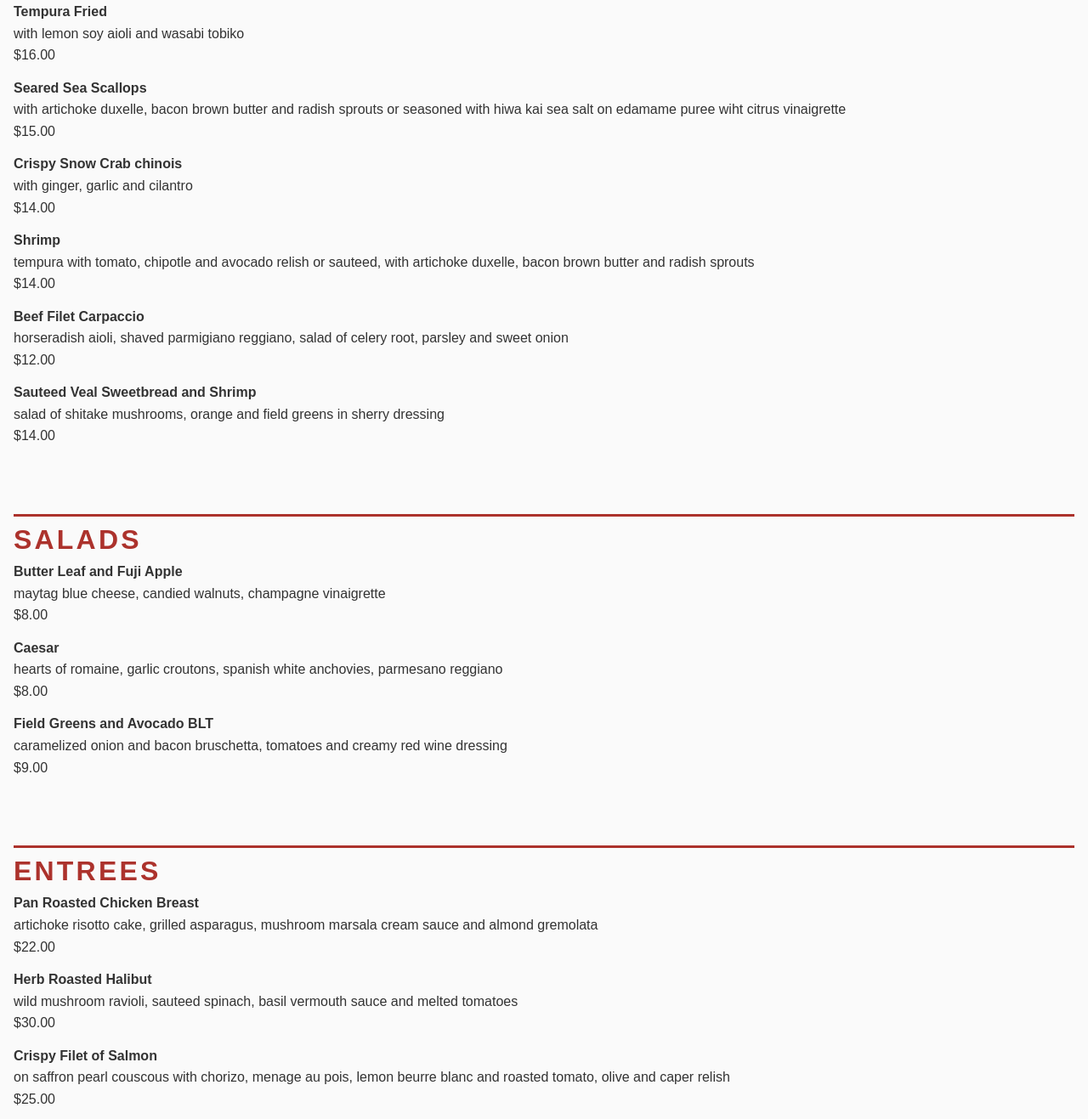
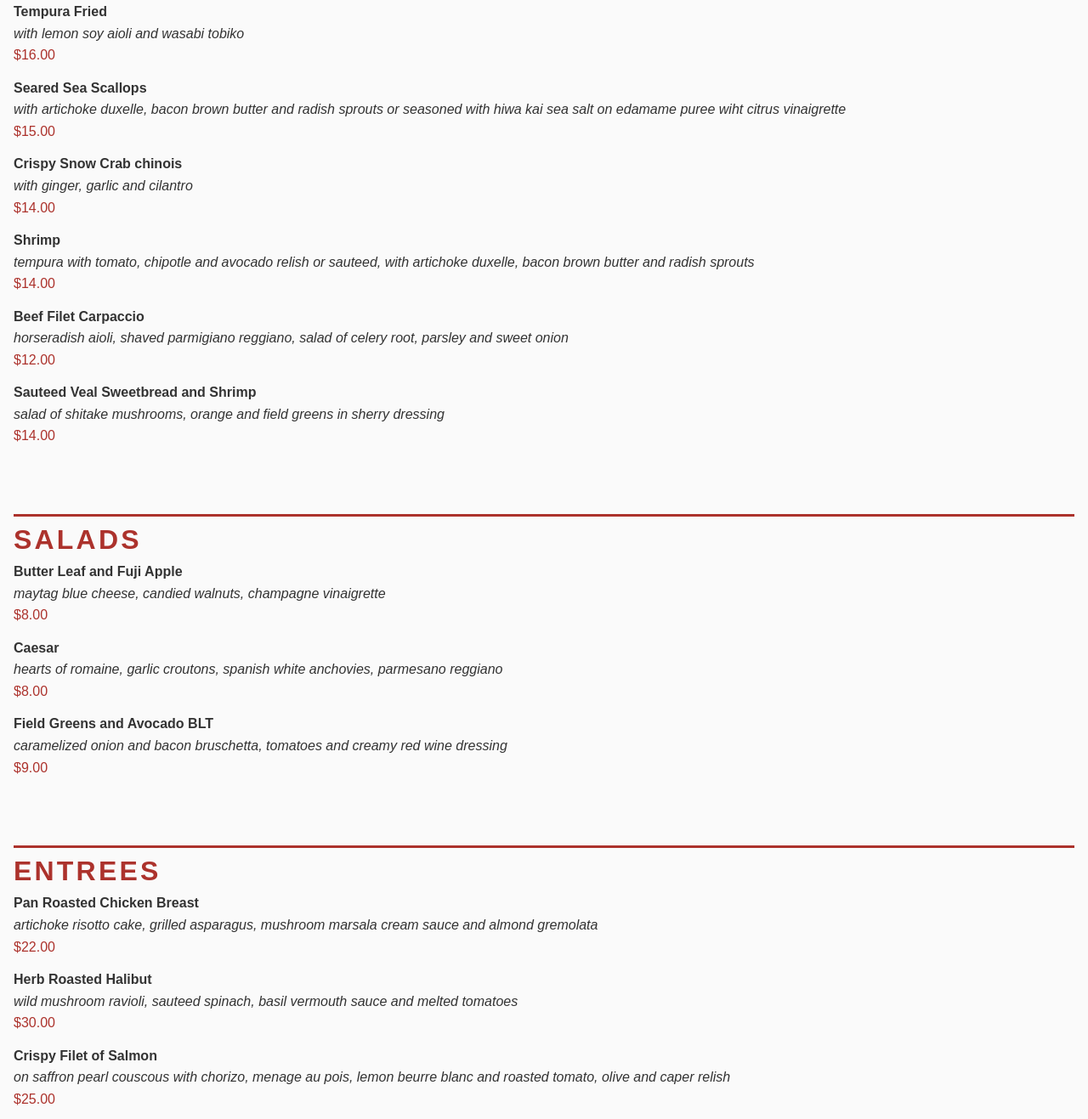
Before and after one commit to grc-klatin/grc-klatin.github.io, a plain HTML site: page grc338/restaurantmenucss/index.html in a window 1280 px wide. Shown: the part 283-1600 px from the top of the page at 85% size. Drawn offline with Linux system fonts and the light colour scheme.

Commit message:
Update index.html

```diff
--- a/grc338/restaurantmenucss/index.html
+++ b/grc338/restaurantmenucss/index.html
@@ -16,38 +16,38 @@
         <ul>
             <li>
                 <h4>Tempura Fried</h4>
-                <p>with lemon soy aioli and wasabi tobiko</p>
-                <p>$16.00</p>
+                <p class="description">with lemon soy aioli and wasabi tobiko</p>
+                <p class="price">$16.00</p>
             </li>
 
             <li>
                 <h4>Seared Sea Scallops</h4>
-                <p>with artichoke duxelle, bacon brown butter and radish sprouts or seasoned with hiwa kai sea salt on edamame puree wiht citrus vinaigrette</p>
-                <p>$15.00</p>
+                <p class="description">with artichoke duxelle, bacon brown butter and radish sprouts or seasoned with hiwa kai sea salt on edamame puree wiht citrus vinaigrette</p>
+                <p class="price">$15.00</p>
             </li>
 
             <li>
                 <h4>Crispy Snow Crab chinois</h4>
-                <p>with ginger, garlic and cilantro</p>
-                <p>$14.00</p>
+                <p class="description">with ginger, garlic and cilantro</p>
+                <p class="price">$14.00</p>
             </li>
 
             <li>
                 <h4>Shrimp</h4>
-                <p>tempura with tomato, chipotle and avocado relish or sauteed, with artichoke duxelle, bacon brown butter and radish sprouts</p>
-                <p>$14.00</p>
+                <p class="description">tempura with tomato, chipotle and avocado relish or sauteed, with artichoke duxelle, bacon brown butter and radish sprouts</p>
+                <p class="price">$14.00</p>
             </li>
 
             <li>
                 <h4>Beef Filet Carpaccio</h4>
-                <p>horseradish aioli, shaved parmigiano reggiano, salad of celery root, parsley and sweet onion</p>
-                <p>$12.00</p>
+                <p class="description">horseradish aioli, shaved parmigiano reggiano, salad of celery root, parsley and sweet onion</p>
+                <p class="price">$12.00</p>
             </li>
 
             <li>
                 <h4>Sauteed Veal Sweetbread and Shrimp</h4>
-                <p>salad of shitake mushrooms, orange and field greens in sherry dressing</p>
-                <p>$14.00</p>
+                <p class="description">salad of shitake mushrooms, orange and field greens in sherry dressing</p>
+                <p class="price">$14.00</p>
             </li>
         </ul>
 
@@ -55,20 +55,20 @@
         <ul>
             <li>
                 <h4>Butter Leaf and Fuji Apple</h4>
-                <p>maytag blue cheese, candied walnuts, champagne vinaigrette</p>
-                <p>$8.00</p>
+                <p class="description">maytag blue cheese, candied walnuts, champagne vinaigrette</p>
+                <p class="price">$8.00</p>
             </li>
 
             <li>
                 <h4>Caesar</h4>
-                <p>hearts of romaine, garlic croutons, spanish white anchovies, parmesano reggiano</p>
-                <p>$8.00</p>
+                <p class="description">hearts of romaine, garlic croutons, spanish white anchovies, parmesano reggiano</p>
+                <p class="price">$8.00</p>
             </li>
 
             <li>
                 <h4>Field Greens and Avocado BLT</h4>
-                <p>caramelized onion and bacon bruschetta, tomatoes and creamy red wine dressing</p>
-                <p>$9.00</p>
+                <p class="description">caramelized onion and bacon bruschetta, tomatoes and creamy red wine dressing</p>
+                <p class="price">$9.00</p>
             </li>
         </ul>
 
@@ -76,38 +76,38 @@
         <ul>
             <li>
                 <h4>Pan Roasted Chicken Breast</h4>
-                <p>artichoke risotto cake, grilled asparagus, mushroom marsala cream sauce and almond gremolata</p>
-                <p>$22.00</p>
+                <p class="description">artichoke risotto cake, grilled asparagus, mushroom marsala cream sauce and almond gremolata</p>
+                <p class="price">$22.00</p>
             </li>
 
             <li>
                 <h4>Herb Roasted Halibut</h4>
-                <p>wild mushroom ravioli, sauteed spinach, basil vermouth sauce and melted tomatoes</p>
-                <p>$30.00</p>
+                <p class="description">wild mushroom ravioli, sauteed spinach, basil vermouth sauce and melted tomatoes</p>
+                <p class="price">$30.00</p>
             </li>
 
             <li>
                 <h4>Crispy Filet of Salmon</h4>
-                <p>on saffron pearl couscous with chorizo, menage au pois, lemon beurre blanc and roasted tomato, olive and caper relish</p>
-                <p>$25.00</p>
+                <p class="description">on saffron pearl couscous with chorizo, menage au pois, lemon beurre blanc and roasted tomato, olive and caper relish</p>
+                <p class="price">$25.00</p>
             </li>
 
             <li>
                 <h4>Coriander Seared Sea Scallops and Shrimp</h4>
-                <p>spiced chucka soba noodles, asparagus and mushrooms, lemon ginger butter sauce</p>
-                <p>$28.00</p>
+                <p class="description">spiced chucka soba noodles, asparagus and mushrooms, lemon ginger butter sauce</p>
+                <p class="price">$28.00</p>
             </li>
 
             <li>
                 <h4>Sauteed Duck Breast and Confit of Duck</h4>
-                <p>spring vegetable and yukon gold hash with applewood smoked bacon and goat cheese, rainbow chard and port blackberry sauce</p>
-                <p>$28.00</p>
+                <p class="description">spring vegetable and yukon gold hash with applewood smoked bacon and goat cheese, rainbow chard and port blackberry sauce</p>
+                <p class="price">$28.00</p>
             </li>
 
             <li>
                 <h4>Grilled Pork Chop</h4>
-                <p>roasted fingerling potatoes, corn, fava beans, cipollini, pancetta and watercress tarragon mustard sauce</p>
-                <p>$25.00</p>
+                <p class="description">roasted fingerling potatoes, corn, fava beans, cipollini, pancetta and watercress tarragon mustard sauce</p>
+                <p class="price">$25.00</p>
             </li>
         </ul>
 
@@ -115,20 +115,20 @@
         <ul>
             <li>
                 <h4>Dark Chocolate Mousse</h4>
-                <p>with whipped cream and almond wafer</p>
-                <p>$10.00</p>
+                <p class="description">with whipped cream and almond wafer</p>
+                <p class="price">$10.00</p>
             </li>
 
             <li>
                 <h4>Creme Brulee</h4>
-                <p>french vanilla custard, fresh berries</p>
-                <p>$8.00</p>
+                <p class="description">french vanilla custard, fresh berries</p>
+                <p class="price">$8.00</p>
             </li>
 
             <li>
                 <h4>Chocolate Lava Cake</h4>
-                <p>raspberry coulis, creme anglaise</p>
-                <p>$12.00</p>
+                <p class="description">raspberry coulis, creme anglaise</p>
+                <p class="price">$12.00</p>
             </li>
         </ul>
     </body>
```
